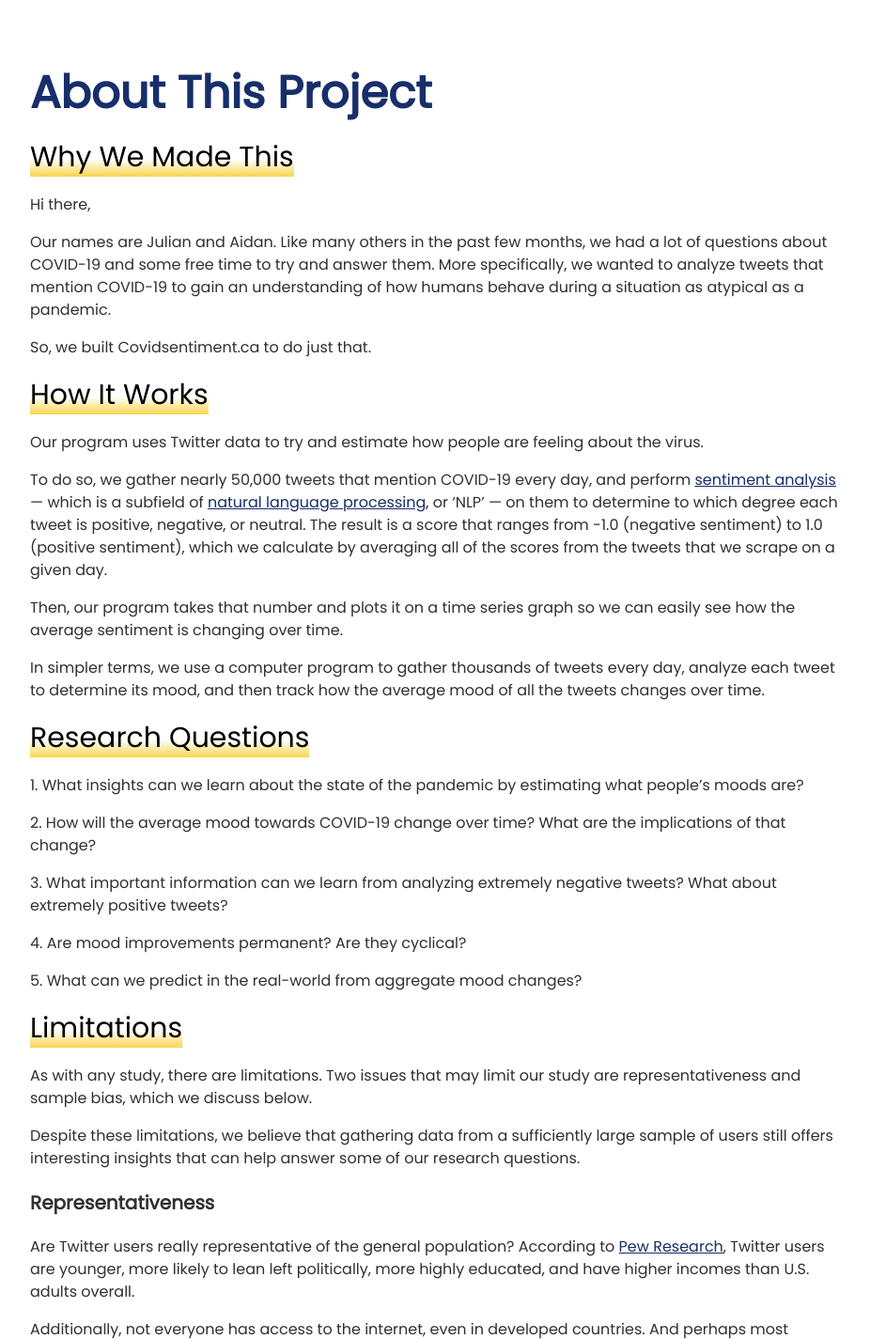
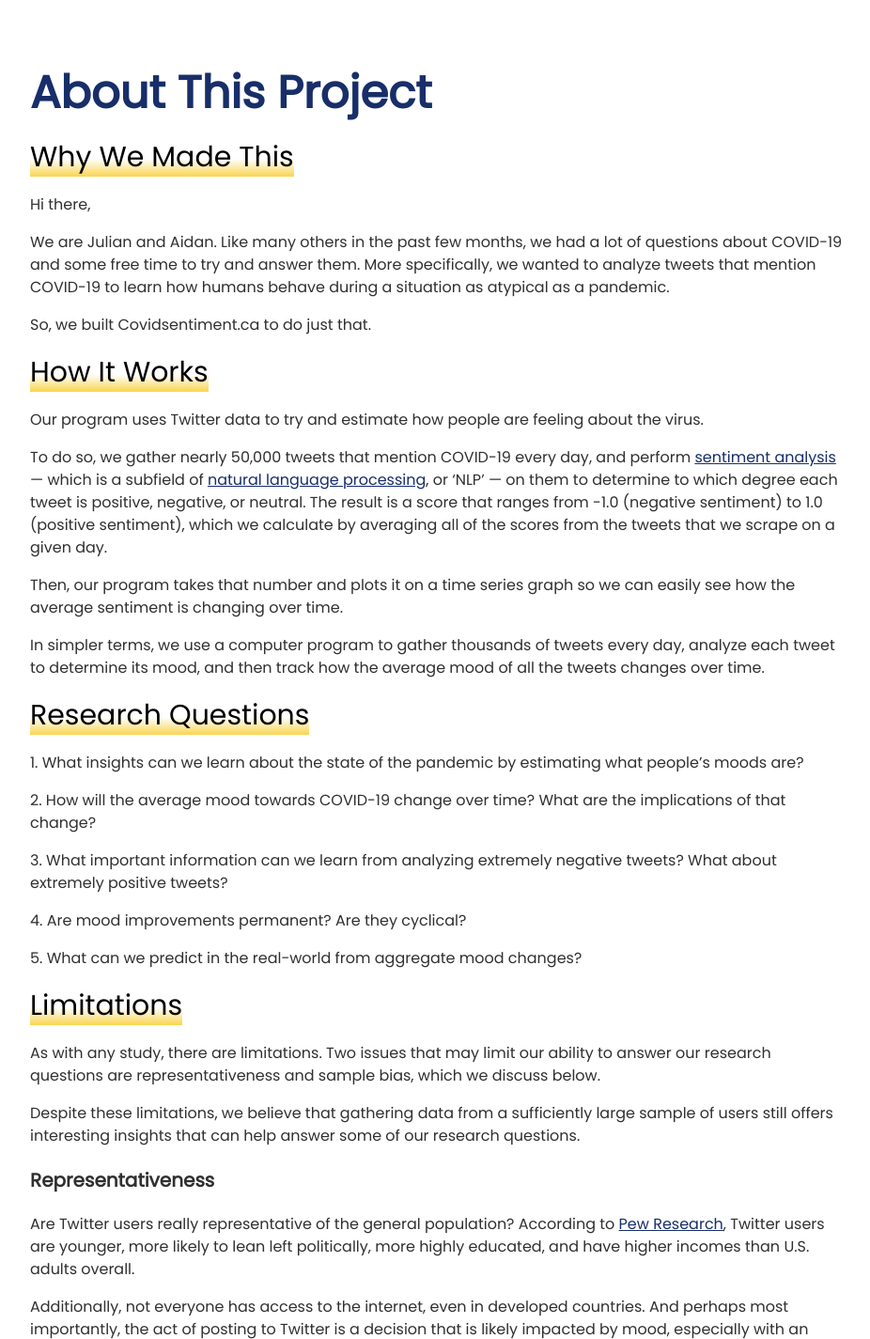
Before and after one commit to aidanwc/Covid-Sentiment, a Django app: page / in a window 1280 px wide. Shown: the part 1400-2825 px from the top of the page at 94% size, without its empty margins (324-1250 px from the left). Run offline with Django 3.2, Linux system fonts and the light colour scheme; data comes from the database, SQL or seed files in the repository; some libraries are stand-ins or nearby versions.

Commit message:
Changed some of the website copy

```diff
--- a/sentiment/templates/sentiment/index.html
+++ b/sentiment/templates/sentiment/index.html
@@ -87,8 +87,8 @@ li{color: rgb(48, 48, 48);}
     <h2 style="background-image: linear-gradient(0deg,rgba(248, 201, 29, 0.781),rgb(255, 255, 255) 45%,rgba(248, 247, 247, 0.014) 0); display: inline;">Why We Made This</h3>
     <p>Hi there,</p>
     <p>
-        Our names are Julian and Aidan. Like many others in the past few months, we had a lot of questions about COVID-19 and some free time to try and answer them. More specifically,
-        we wanted to analyze tweets that mention COVID-19 to gain an understanding of how humans behave during a situation as atypical as a pandemic.
+        We are Julian and Aidan. Like many others in the past few months, we had a lot of questions about COVID-19 and some free time to try and answer them. More specifically,
+        we wanted to analyze tweets that mention COVID-19 to learn how humans behave during a situation as atypical as a pandemic.
     </p>
     <p>
         So, we built Covidsentiment.ca to do just that.
@@ -119,7 +119,7 @@ li{color: rgb(48, 48, 48);}
     <p>5. What can we predict in the real-world from aggregate mood changes?</p>
   </ul>
     <h2 style="background-image: linear-gradient(0deg,rgba(248, 201, 29, 0.781),rgb(255, 255, 255) 45%,rgba(248, 247, 247, 0.014) 0); display: inline;">Limitations</h3>
-      <p>As with any study, there are limitations. Two issues that may limit our study are representativeness and sample bias, which we discuss below.</p>
+      <p>As with any study, there are limitations. Two issues that may limit our ability to answer our research questions are representativeness and sample bias, which we discuss below.</p>
       <p>Despite these limitations, we believe that gathering data from a sufficiently large sample of users still offers interesting insights that can help answer some of our research questions.</p>
       <p style="font-size:20px"><strong>Representativeness</strong>
     </p>
```
